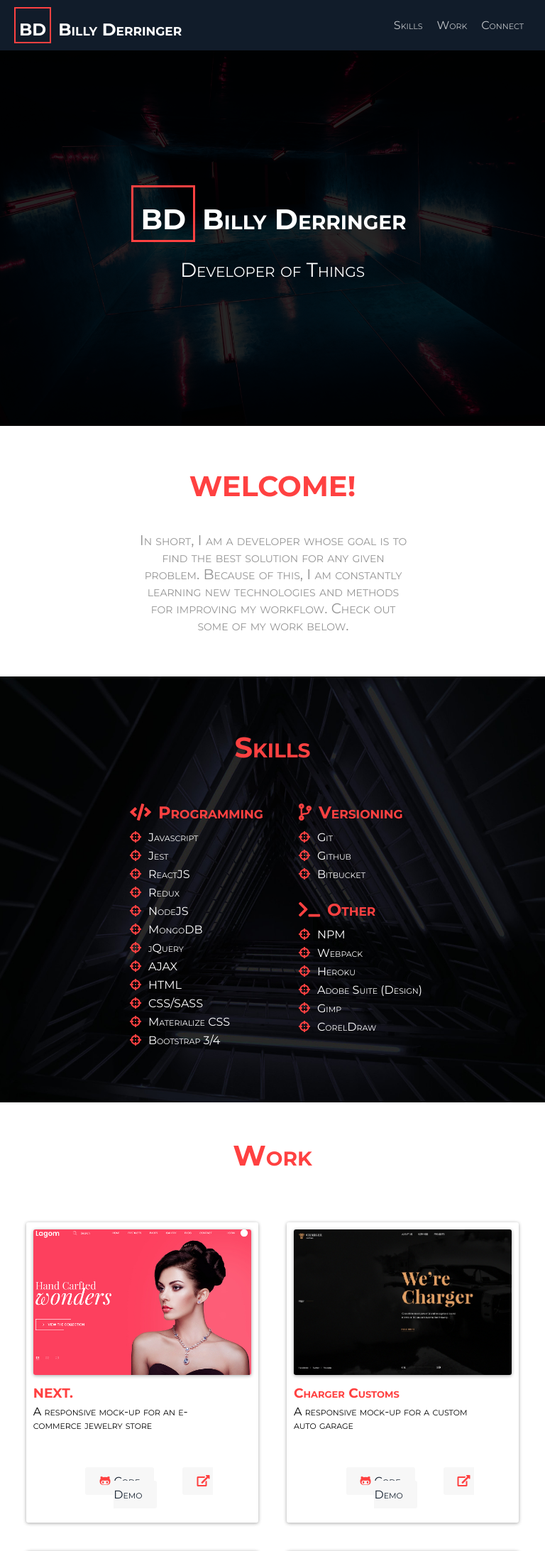
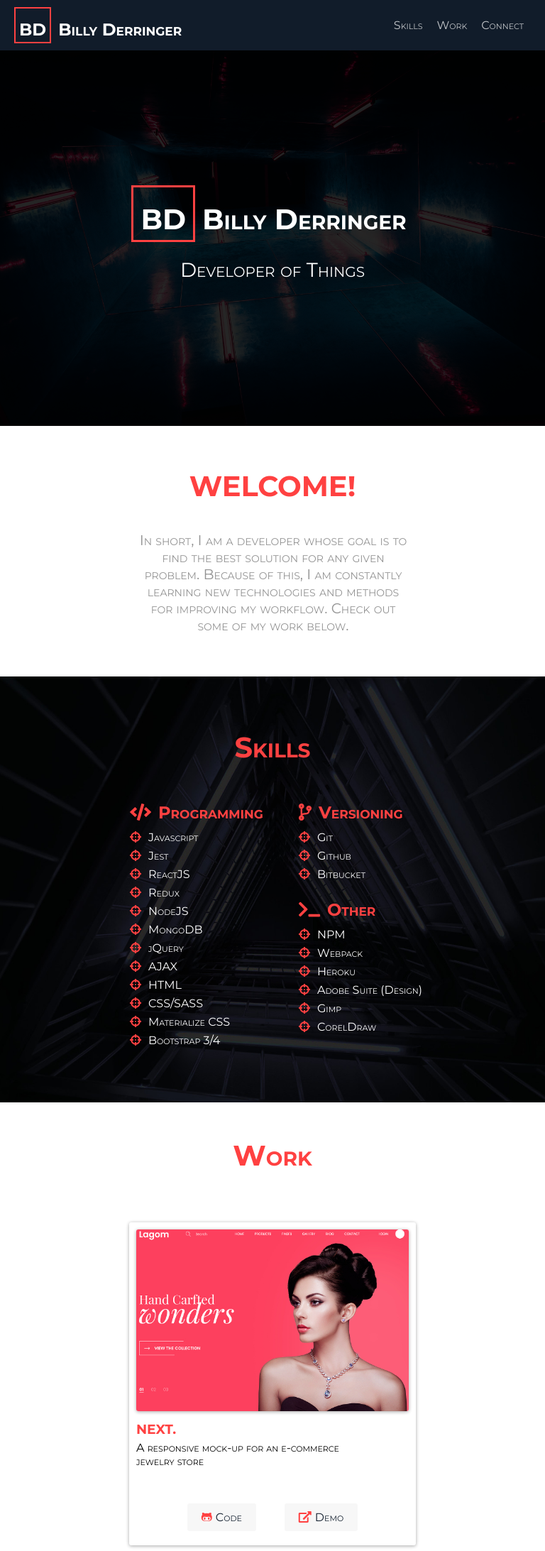
Before and after one commit to billyderringer/portfolio18, a React (Create React App) app: page / in a window 768 px wide. Shown: the top 2185 px of the page at 71% size. Built offline with nearby package versions, Linux system fonts and the light colour scheme.

Commit message:
adjusted breakpoints

```diff
--- a/src/Components/Body/Work/Work.css
+++ b/src/Components/Body/Work/Work.css
@@ -199,11 +199,11 @@ a:active, a:focus {
     width: 100%; }
     #container-work #container-projects .project-card {
       width: 100%; } }
-@media screen and (min-width: 768px) and (max-width: 991px) {
+@media screen and (min-width: 768px) and (max-width: 1024px) {
   #container-work {
     margin: 0;
     width: 100%; }
     #container-work #container-projects .project-card {
-      width: 40%; } }
+      width: 50%; } }
 
 /*# sourceMappingURL=Work.css.map */
--- a/src/Components/Body/Work/Work.scss
+++ b/src/Components/Body/Work/Work.scss
@@ -59,13 +59,14 @@
     }
   }
 }
-@media screen and (min-width: $tablet-min) and (max-width: $tablet-max) {
+//Custom 1024px max for iPad pro
+@media screen and (min-width: $tablet-min) and (max-width: 1024px) {
   #container-work{
     margin: 0;
     width: 100%;
     #container-projects{
       .project-card{
-        width: 40%;
+        width: 50%;
       }
     }
   }
```
Also changed, not shown: 1 other file (tests, documents, lock files or other folders).
